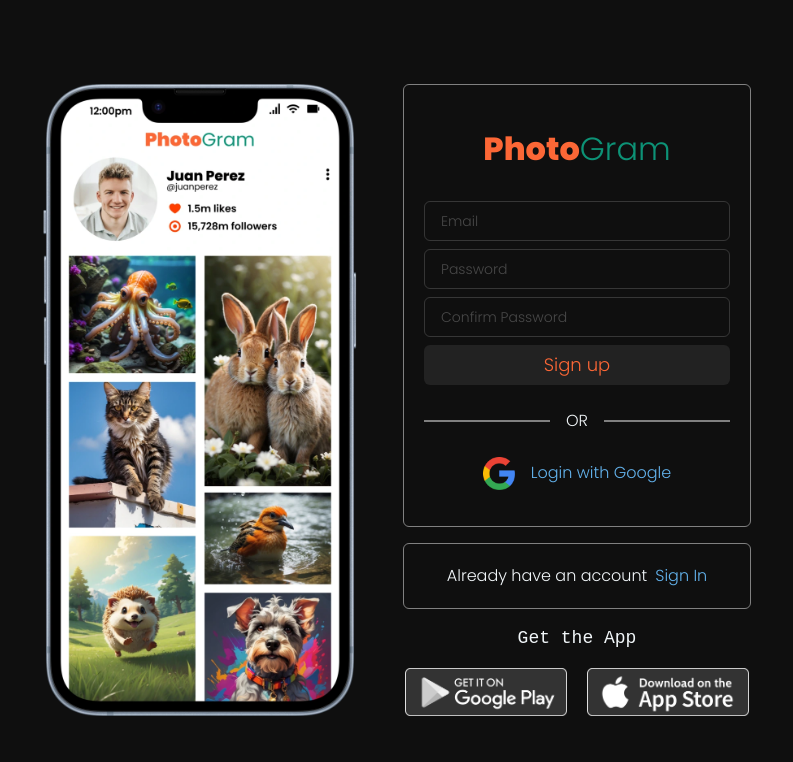
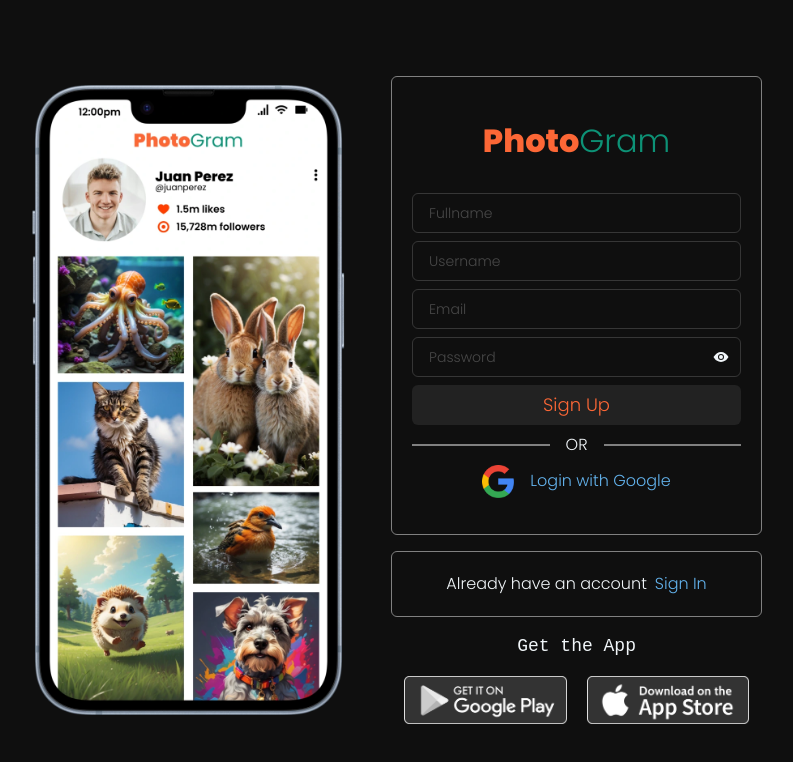
Before and after one commit to achipre/insta-clone, a React (Vite) app: page /login in a window 1280 px wide. Both pictures are taken after a click on the element "Sign Up". Shown: the top 762 px of the page, without its empty margins (246-1039 px from the left). Built offline with nearby package versions, Linux system fonts and the light colour scheme; no server answers.

Commit message:
Add Auth with Email and Password

```diff
--- a/src/components/AuthForm/auth-form.jsx
+++ b/src/components/AuthForm/auth-form.jsx
@@ -1,34 +1,15 @@
 import { useState } from 'react'
-import { Alert, AlertDescription, AlertIcon, Box, Button, Flex, Image, Input, Text, VStack } from '@chakra-ui/react'
-import { useNavigate } from 'react-router-dom'
+import { Box, Flex, Text, VStack } from '@chakra-ui/react'
+import Login from './login'
+import SignUp from './sign-up'
+import GoogleAuth from './google-auth'
 
 export default function AuthForm () {
   const [isLogin, setIsLogin] = useState(true)
-  const [isAlert, setIsAlert] = useState(false)
-  const [inputs, setInputs] = useState({
-    email: '',
-    password: '',
-    confirmPassword: ''
-  })
-  const navigate = useNavigate()
-  const handleAuth = () => {
-    if (isAlert && (!inputs.email || !inputs.password)) return
-    if (!inputs.email || !inputs.password) {
-      setIsAlert(true)
-      setTimeout(() => {
-        setIsAlert(false)
-      }, 2000)
-      return
-    }
-    navigate('/')
-  }
 
   return (
     <>
-    {isAlert && <Alert as={'span'} status='error' position={'absolute'} bottom={4} maxW={'360px'} right={4} borderRadius={4} variant={'solid'}>
-      <AlertIcon />
-      <AlertDescription>Please Fill all the fields.</AlertDescription>
-    </Alert>}
+
       <Box border={'1px solid gray'} borderRadius={6} padding={5}>
         <VStack>
           <Text
@@ -46,49 +27,18 @@
             >Gram
             </Box>
           </Text>
-          <Input
-            placeholder='Email'
-            _hover={{ border: '1px solid gray' }}
-            _focusVisible={{ border: '1px solid #0D9276' }}
-            type='email'
-            fontSize={14}
-            value={inputs.email}
-            onChange={(e) => setInputs({ ...inputs, email: e.target.value })}
-          />
-          <Input
-            placeholder='Password'
-            _hover={{ border: '1px solid gray' }}
-            _focusVisible={{ border: '1px solid #0D9276' }}
-            type='password'
-            fontSize={14}
-            value={inputs.password}
-            onChange={(e) => setInputs({ ...inputs, password: e.target.value })}
-          />
+
           {!isLogin
-            ? <Input
-            placeholder='Confirm Password'
-            _hover={{ border: '1px solid gray' }}
-            _focusVisible={{ border: '1px solid #0D9276' }}
-            type='password'
-            fontSize={14}
-            value={inputs.confirmPassword}
-            onChange={(e) => setInputs({ ...inputs, confirmPassword: e.target.value })}
-          />
-            : null
+            ? <SignUp />
+            : <Login />
           }
-          {/* Login Auth */}
-          <Button w={'full'} color={'#FC6736'} fontWeight={'300'} fontSize={18} onClick={handleAuth}>
-            {isLogin ? 'Log in' : 'Sign up'}
-          </Button>
-          <Flex alignItems={'center'} justifyContent={'center'} my={isLogin ? '40px' : 4} gap={4} w={'full'}>
+
+          <Flex alignItems={'center'} justifyContent={'center'} my={isLogin ? '48px' : 0} gap={4} w={'full'}>
             <Box border={'1px solid gray'} w={'full'}/>
             OR
             <Box border={'1px solid gray'} w={'full'}/>
           </Flex>
-          <Flex mb={4} gap={4} alignItems={'center'} cursor={'pointer'}>
-            <Image src='./logoGoogle.png' w={'32px'} />
-            <Box color={'blue.300'}>Login with Google</Box>
-          </Flex>
+          <GoogleAuth />
         </VStack>
       </Box>
       <Box border={'1px solid gray'} borderRadius={6} padding={5}>
--- /dev/null
+++ b/src/components/AuthForm/google-auth.jsx
@@ -0,0 +1,10 @@
+import { Box, Flex, Image } from '@chakra-ui/react'
+
+export default function GoogleAuth () {
+  return (
+    <Flex mb={4} gap={4} alignItems={'center'} cursor={'pointer'}>
+      <Image src='./logoGoogle.png' w={'32px'} />
+      <Box color={'blue.300'}>Login with Google</Box>
+    </Flex>
+  )
+}
--- /dev/null
+++ b/src/components/AuthForm/login.jsx
@@ -0,0 +1,53 @@
+import { Alert, AlertDescription, AlertIcon, Button, Input } from '@chakra-ui/react'
+import { useNavigate } from 'react-router-dom'
+import { useState } from 'react'
+
+export default function Login () {
+  const [inputs, setInputs] = useState({
+    email: '',
+    password: ''
+  })
+  const [isAlert, setIsAlert] = useState(false)
+  const navigate = useNavigate()
+  const handleAuth = () => {
+    if (!inputs.email || !inputs.password) {
+      setIsAlert(true)
+      setTimeout(() => {
+        setIsAlert(false)
+      }, 2000)
+      return
+    }
+    navigate('/')
+  }
+
+  return (
+    <>
+      {isAlert && <Alert as={'span'} status='error' position={'absolute'} bottom={4} maxW={'360px'} right={4} borderRadius={4} variant={'solid'}>
+        <AlertIcon />
+        <AlertDescription>Please Fill all the fields.</AlertDescription>
+      </Alert>}
+      <Input
+        placeholder='Email'
+        _hover={{ border: '1px solid gray' }}
+        _focusVisible={{ border: '1px solid #0D9276' }}
+        type='email'
+        fontSize={14}
+        value={inputs.email}
+        onChange={(e) => setInputs({ ...inputs, email: e.target.value })}
+      />
+      <Input
+        placeholder='Password'
+        _hover={{ border: '1px solid gray' }}
+        _focusVisible={{ border: '1px solid #0D9276' }}
+        type='password'
+        fontSize={14}
+        value={inputs.password}
+        onChange={(e) => setInputs({ ...inputs, password: e.target.value })}
+      />
+      {/* Login Auth */}
+      <Button w={'full'} color={'#FC6736'} fontWeight={'300'} fontSize={18} onClick={handleAuth}>
+            Log in
+      </Button>
+    </>
+  )
+}
--- /dev/null
+++ b/src/components/AuthForm/sign-up.jsx
@@ -0,0 +1,74 @@
+import { useState } from 'react'
+import { Button, Icon, Input, InputGroup, InputRightElement } from '@chakra-ui/react'
+import { IoEyeSharp, IoEyeOffSharp } from 'react-icons/io5'
+import useSignUpWithEmailAndPassword from '../../hooks/useSignUpWithEmail'
+
+export default function SignUp () {
+  // auth from hooks
+  const { loading, signup } = useSignUpWithEmailAndPassword()
+
+  const [showPassword, setShowPassword] = useState(false)
+  const [inputs, setInputs] = useState({
+    fullname: '',
+    username: '',
+    email: '',
+    password: ''
+  })
+
+  return (
+    <>
+
+      <Input
+        placeholder='Fullname'
+        _hover={{ border: '1px solid gray' }}
+        _focusVisible={{ border: '1px solid #0D9276' }}
+        type='text'
+        fontSize={14}
+        value={inputs.fullname}
+        onChange={(e) => setInputs({ ...inputs, fullname: e.target.value })}
+      />
+      <Input
+        placeholder='Username'
+        _hover={{ border: '1px solid gray' }}
+        _focusVisible={{ border: '1px solid #0D9276' }}
+        type='text'
+        fontSize={14}
+        value={inputs.username}
+        onChange={(e) => setInputs({ ...inputs, username: e.target.value })}
+      />
+      <Input
+        placeholder='Email'
+        _hover={{ border: '1px solid gray' }}
+        _focusVisible={{ border: '1px solid #0D9276' }}
+        type='email'
+        fontSize={14}
+        value={inputs.email}
+        onChange={(e) => setInputs({ ...inputs, email: e.target.value })}
+      />
+      <InputGroup>
+        <Input
+          placeholder='Password'
+          _hover={{ border: '1px solid gray' }}
+          _focusVisible={{ border: '1px solid #0D9276' }}
+          type={showPassword ? 'text' : 'password'}
+          fontSize={14}
+          value={inputs.password}
+          onChange={(e) => setInputs({ ...inputs, password: e.target.value })}
+        />
+        <InputRightElement onClick={() => setShowPassword(!showPassword)}>
+          {showPassword ? <Icon as={IoEyeOffSharp} cursor={'pointer'} /> : <Icon as={IoEyeSharp} cursor={'pointer'} />}
+        </InputRightElement>
+      </InputGroup>
+
+      <Button
+        w={'full'}
+        color={'#FC6736'}
+        fontWeight={'300'}
+        fontSize={18}
+        isLoading={loading}
+        onClick={() => signup(inputs)}>
+        Sign Up
+      </Button>
+    </>
+  )
+}
--- /dev/null
+++ b/src/hooks/useShowToast.js
@@ -0,0 +1,17 @@
+import { useToast } from '@chakra-ui/react'
+
+export default function useShowToast () {
+  const toast = useToast()
+  const showToast = (title, description, status) => {
+    toast({
+      title,
+      description,
+      status,
+      position: 'bottom-right',
+      duration: 3000,
+      isClosable: true
+    })
+  }
+
+  return showToast
+}
--- /dev/null
+++ b/src/hooks/useSignUpWithEmail.js
@@ -0,0 +1,43 @@
+import { useCreateUserWithEmailAndPassword } from 'react-firebase-hooks/auth'
+import { auth, firestore } from '../firebase/firebase'
+import { doc, setDoc } from 'firebase/firestore'
+import useShowToast from './useShowToast'
+export default function useSignUpWithEmailAndPassword () {
+  const [
+    createUserWithEmailAndPassword,
+    loading,
+    error
+  ] = useCreateUserWithEmailAndPassword(auth)
+  const showToast = useShowToast()
+  const signup = async (inputs) => {
+    if (!inputs.email || !inputs.password || !inputs.username || !inputs.fullname) {
+      showToast('Error', 'Please fill all the field', 'error')
+      return
+    }
+    try {
+      const newUser = await createUserWithEmailAndPassword(inputs.email, inputs.password)
+      if (!newUser && error) {
+        showToast('Error', error.message, 'error')
+        return
+      }
+      if (newUser) {
+        const userDoc = {
+          uid: newUser.user.uid,
+          email: inputs.email,
+          username: inputs.username,
+          fullname: inputs.fullname,
+          bio: '',
+          profilePicture: '',
+          followers: [],
+          following: [],
+          createAt: Date.now()
+        }
+        await setDoc(doc(firestore, 'users', newUser.user.uid), userDoc)
+        localStorage.setItem('user-info', JSON.stringify(userDoc))
+      }
+    } catch (error) {
+      showToast('Error', error.message, 'error')
+    }
+  }
+  return { loading, error, signup }
+}
--- a/vite.config.js
+++ b/vite.config.js
@@ -3,5 +3,5 @@
 
 // https://vitejs.dev/config/
 export default defineConfig({
-  plugins: [react()],
+  plugins: [react()]
 })
```
